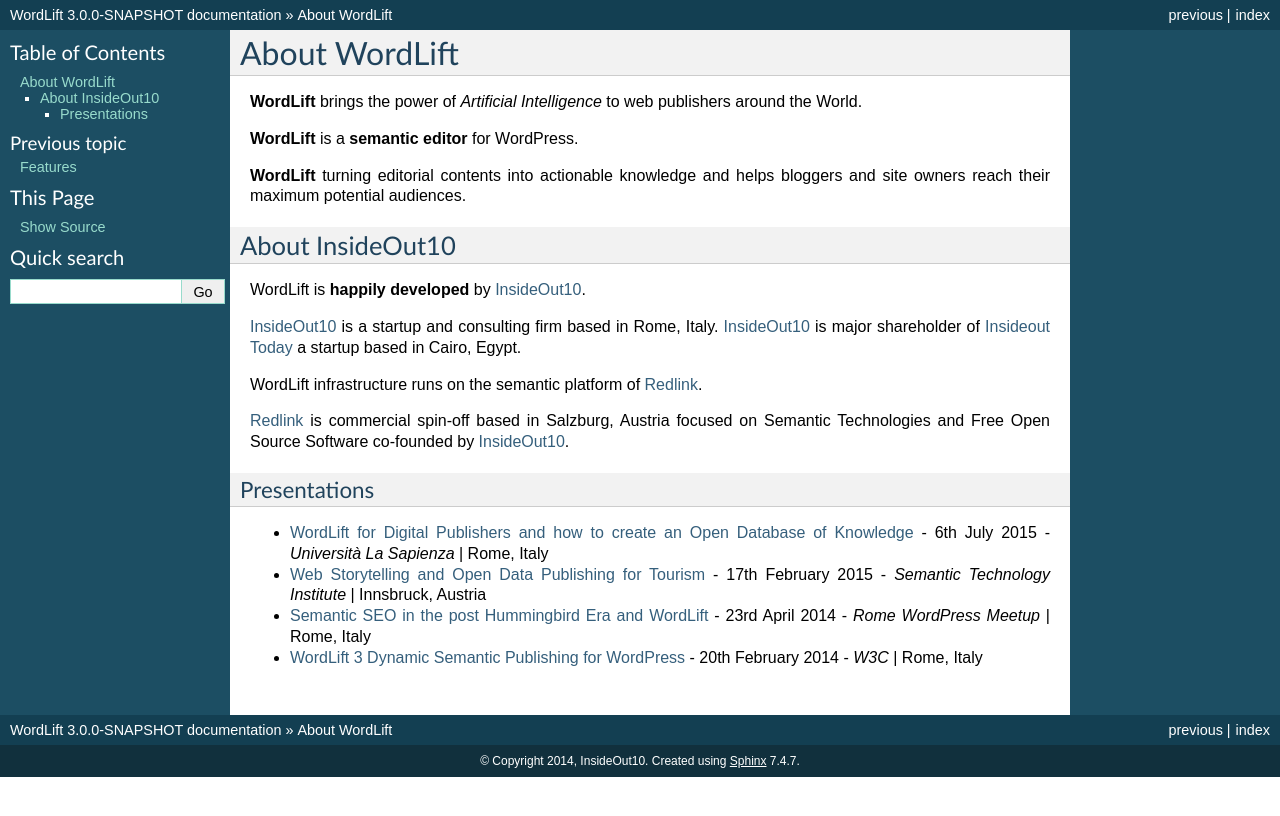
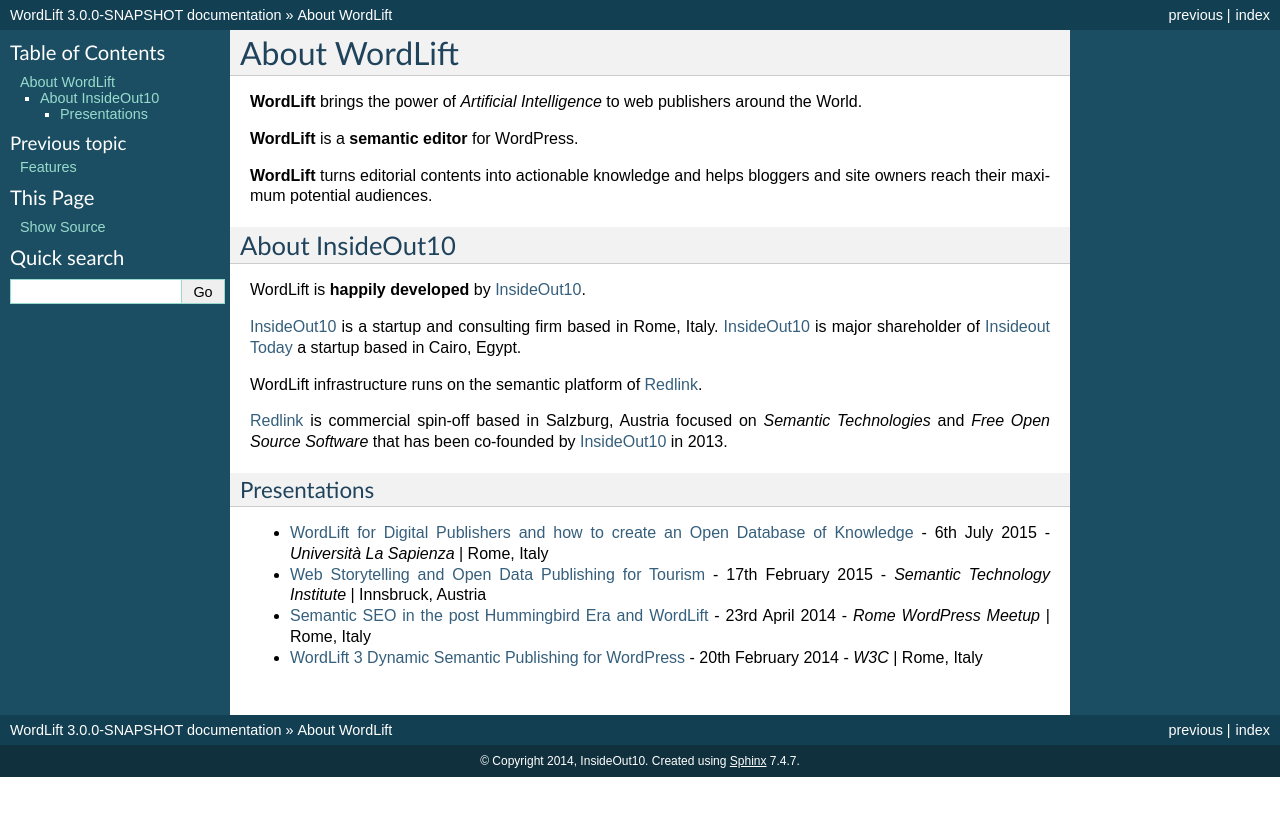
Before and after one commit to insideout10/wordlift-docs, a Sphinx documentation site: the page built from docs/about.rst, in a window 1280 px wide. Shown: the top 816 px of the page. Built offline with Sphinx 7.4.7, drawn with Linux system fonts in a browser that asks for light colours.

```diff
--- a/docs/about.rst
+++ b/docs/about.rst
@@ -4,7 +4,7 @@ About WordLift
 
 **WordLift** is a **semantic editor** for WordPress.
 
-**WordLift** turning editorial contents into actionable knowledge and helps bloggers and site owners reach their maximum potential audiences.
+**WordLift** turns editorial contents into actionable knowledge and helps bloggers and site owners reach their maximum potential audiences.
 
 About InsideOut10
 _____________
@@ -16,7 +16,7 @@ InsideOut10_ is major shareholder of `Insideout Today <http://insideout.today>`_
 
 WordLift infrastructure runs on the semantic platform of Redlink_.
 
-Redlink_ is commercial spin-off based in Salzburg, Austria focused on Semantic Technologies and Free Open Source Software co-founded by InsideOut10_.
+Redlink_ is commercial spin-off based in Salzburg, Austria focused on *Semantic Technologies* and *Free Open Source Software* that has been co-founded by InsideOut10_ in 2013.
 
 .. _InsideOut10: http://insideout.io/
 .. _Redlink: http://redlink.co/
```
Also changed, not shown: docs/publish.rst (+31 -6 lines), docs/images/wordlift-edit-entity-faceted-search-widget-frontend.gif (added), docs/images/wordlift-edit-entity-faceted-search-widget.png (added), docs/images/wordlift-publish-entity-lodview.png (added), docs/images/wordlift-publish-structured-data-testing.png (added).
